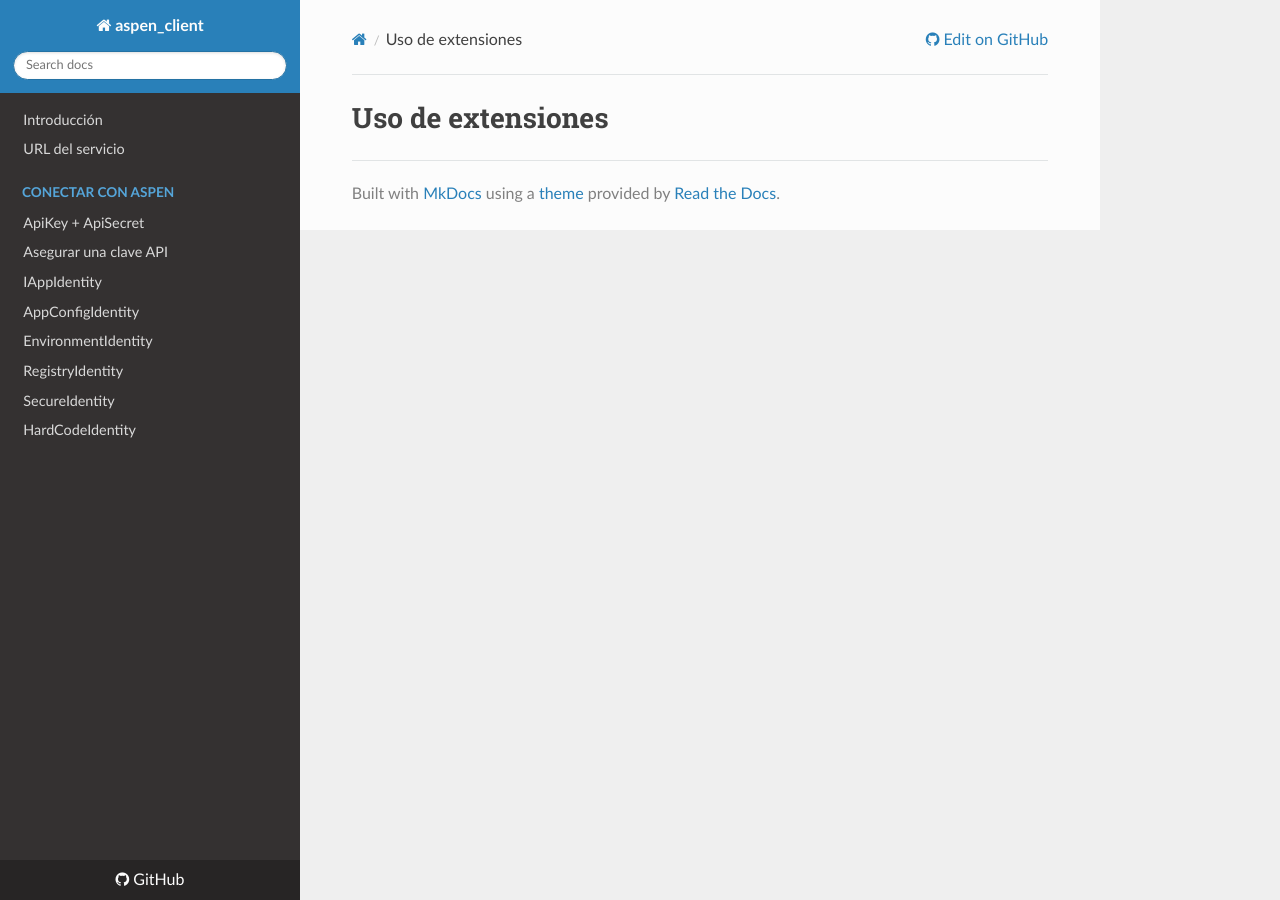
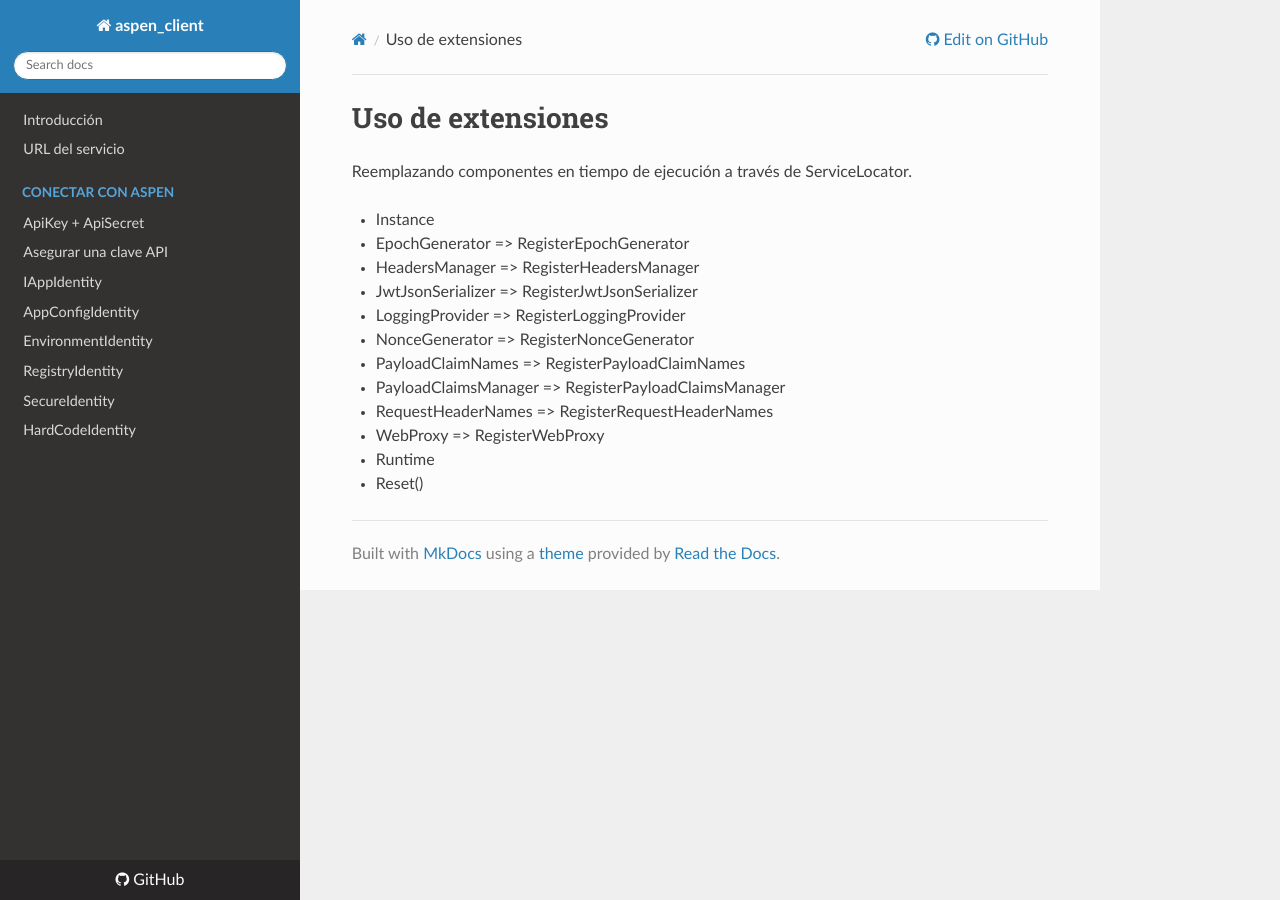
Before and after one commit to RD-Processa/Everco.Services.Aspen.Client.Docs, an MkDocs documentation site: the page built from docs/ServiceLocator.md, in a window 1280 px wide. Built offline with MkDocs 1.6.1, drawn with Linux system fonts in a browser that asks for light colours; nearby versions of some CDN libraries; old or Windows-style settings are respelled for this version of MkDocs.

```diff
--- a/docs/ServiceLocator.md
+++ b/docs/ServiceLocator.md
@@ -1 +1,16 @@
 # Uso de extensiones
+
+Reemplazando componentes en tiempo de ejecución a través de ServiceLocator.
+
+- Instance
+- EpochGenerator => RegisterEpochGenerator
+- HeadersManager => RegisterHeadersManager
+- JwtJsonSerializer => RegisterJwtJsonSerializer
+- LoggingProvider => RegisterLoggingProvider
+- NonceGenerator => RegisterNonceGenerator
+- PayloadClaimNames => RegisterPayloadClaimNames
+- PayloadClaimsManager => RegisterPayloadClaimsManager
+- RequestHeaderNames => RegisterRequestHeaderNames
+- WebProxy => RegisterWebProxy
+- Runtime
+- Reset()
```
Also changed, not shown: docs/Hosting.md (+10 -0 lines), docs/ManageApiKey.md (+25 -0 lines), docs/Quickstart.md (+0 -25 lines), docs/RegistryEndpointProvider.md (+3 -3 lines), docs/index.md (+4 -0 lines).
